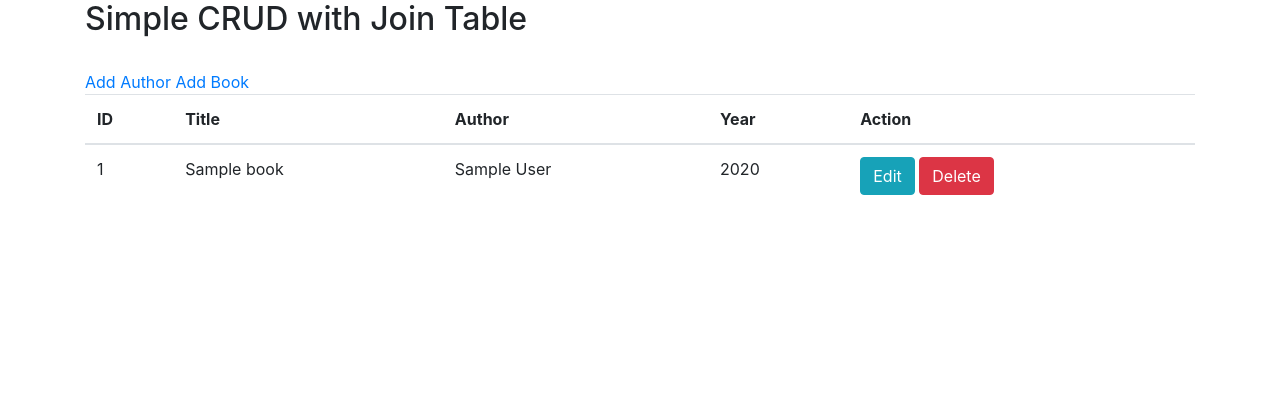
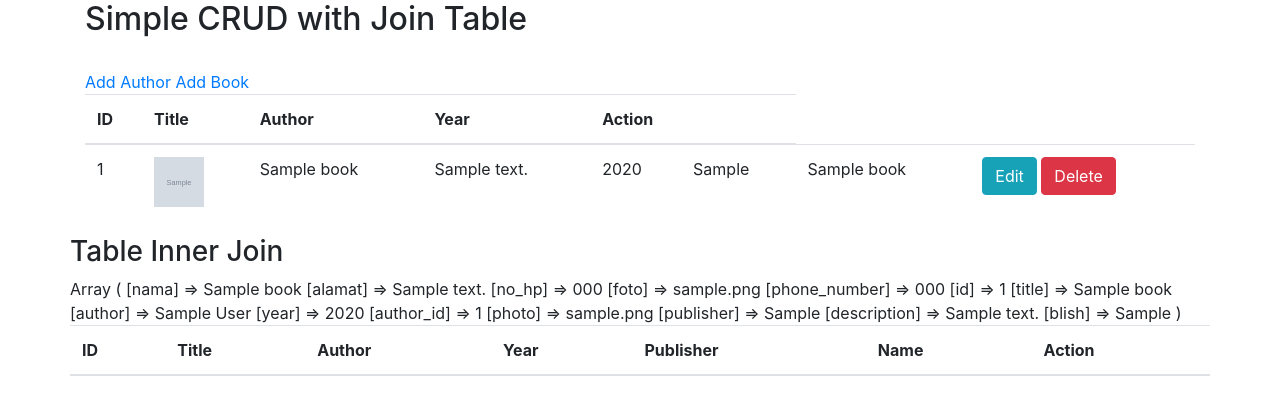
Before and after one commit to AlviGeo/learncrud, a PHP site: page / in a window 1280 px wide. Shown: the top 415 px of the page. Run offline with PHP 8.4, Linux system fonts and the light colour scheme; tables that the repository leaves empty or names only in its code hold one stand-in row (values such as "Sample post"); grey boxes marked "Sample" are stand-in pictures; lists and menus that the app fills with data are empty.

Commit message:
learn join

```diff
--- /dev/null
+++ b/project-baru/1CRUD/QueryAuthors.php
@@ -0,0 +1,2 @@
+<?php
+include "./process.php";
--- a/project-lama/view/index.php
+++ b/project-lama/view/index.php
@@ -1,3 +1,20 @@
+<?php
+session_start();
+?>
+
+<?php if (isset($_SESSION['message'])) : ?>
+    <div class="alert alert-<?= $_SESSION['msg_type']; ?> ">
+        <?php
+        echo $_SESSION['message'];
+        unset($_SESSION['message']);
+        ?>
+        <button type="button" class="close" data-dismiss="alert" aria-label="Close">
+            <span aria-hidden="true">&times;</span>
+        </button>
+    </div>
+
+<?php endif; ?>
+
 <!DOCTYPE html>
 <html lang="en">
 
@@ -31,7 +48,7 @@
         <h2>Simple CRUD with Join Table</h2>
         <br>
         <a href="../view/author/add_author.php">Add Author</a>
-        <a href="../view/book/add_book">Add Book</a>
+        <a href="../view/book/add_book.php">Add Book</a>
         <br>
 
 
@@ -48,17 +65,19 @@
             <tbody>
                 <?php
                 include "../library/process.php";
-
-                $row = $mysqli->query("SELECT * FROM author JOIN book ON author.id = book.id")
+                $no = 1;
+                $row = $mysqli->query("SELECT * FROM author JOIN book ON book.author_id = author.id")
                     or die($mysqli->error);
-
                 while ($result = $row->fetch_assoc()) :
                 ?>
                     <tr>
-                        <td><?php echo $result['id']; ?></td>
+                        <td><?php echo $no++; ?></td>
+                        <td><img src="<?php echo "../model/Images/" . $result['photo']; ?>" style="width: 50px; height: 50px" alt=""></td>
                         <td><?php echo $result['title']; ?></td>
-                        <td><?php echo $result['author']; ?></td>
+                        <td><?php echo $result['description']; ?></td>
                         <td><?php echo $result['year']; ?></td>
+                        <td><?php echo $result['publisher']; ?></td>
+                        <td><?php echo $result['nama']; ?></td>
                         <td>
                             <a href="edit_book.php?edit=<?php echo $result['id']; ?>" class="btn btn-info">Edit </a>
                             <a href="../model/query.php?delete=<?php echo $result['id']; ?>" class="btn btn-danger">Delete</a>
@@ -67,6 +86,46 @@
                 <?php endwhile; ?>
             </tbody>
         </table>
+        <div class="row">
+            <h3>Table Inner Join</h3>
+            <table class="table">
+                <thead>
+                    <tr>
+                        <th>ID</th>
+                        <th>Title</th>
+                        <th>Author</th>
+                        <th>Year</th>
+                        <th>Publisher</th>
+                        <th>Name</th>
+                        <th colspan="2">Action</th>
+                    </tr>
+                </thead>
+                <tbody>
+                    <?php
+                    include "../library/process.php";
+                    $no = 1;
+                    $row = $mysqli->query("SELECT * FROM author INNER JOIN book ON author.id = book.author_id")
+                        or die($mysqli->error);
+                    print_r($row->fetch_assoc());
+                    while ($result = $row->fetch_assoc()) :
+                    ?>
+                        <tr>
+                            <td><?php echo $no++; ?></td>
+                            <td><img src="<?php echo "../model/Images/" . $result['photo']; ?>" style="width: 50px; height: 50px" alt=""></td>
+                            <td><?php echo $result['title']; ?></td>
+                            <td><?php echo $result['description']; ?></td>
+                            <td><?php echo $result['year']; ?></td>
+                            <td><?php echo $result['publisher']; ?></td>
+                            <td><?php echo $result['nama']; ?></td>
+                            <td>
+                                <a href="edit_book.php?edit=<?php echo $result['id']; ?>" class="btn btn-info">Edit </a>
+                                <a href="../model/query.php?delete=<?php echo $result['id']; ?>" class="btn btn-danger">Delete</a>
+                            </td>
+                        </tr>
+                    <?php endwhile; ?>
+                </tbody>
+            </table>
+        </div>
     </div>
 
     </div>
--- a/project-lama/view/index_author.php
+++ b/project-lama/view/index_author.php
@@ -60,7 +60,11 @@
                 <td><?php echo $result['nama']; ?></td>
                 <td><?php echo $result['alamat']; ?></td>
                 <td><?php echo $result['no_hp']; ?></td>
-                <td><img src="<?php echo "../model/Images/" . $result['foto']; ?>" style="width: 100%; height: auto" alt=""></td>
+                <td><?php echo $result['photo']; ?></td>
+                <td><?php echo $result['blish']; ?></td>
+                <td><?php echo $result['no_hp']; ?></td>
+                <td><img src="<?php echo "../model/Images/" . $result['foto']; ?>" style="width: 50px; height: 50px" alt=""></td>
+                <td><img src=""</td>
                 <td>
                     <a href="edit_author.php?edit=<?php echo $result['id']; ?>" class="btn btn-info">Edit </a>
                     <a href="../model/query_author.php?delete=<?php echo $result['id']; ?>" class="btn btn-danger">Delete</a>
```
Also changed, not shown: project-baru/1CRUD/index.php (+5 -2 lines), project-lama/model/query_author.php (+4 -3 lines), project-lama/model/query_book.php (+50 -22 lines), project-lama/view/book/add_book.php (+16 -4 lines), project-lama/model/Images/Screenshot from 2020-10-27 12-07-42.png (added), project-lama/model/Images/Screenshot from 2020-10-27 20-46-29.png (added).
